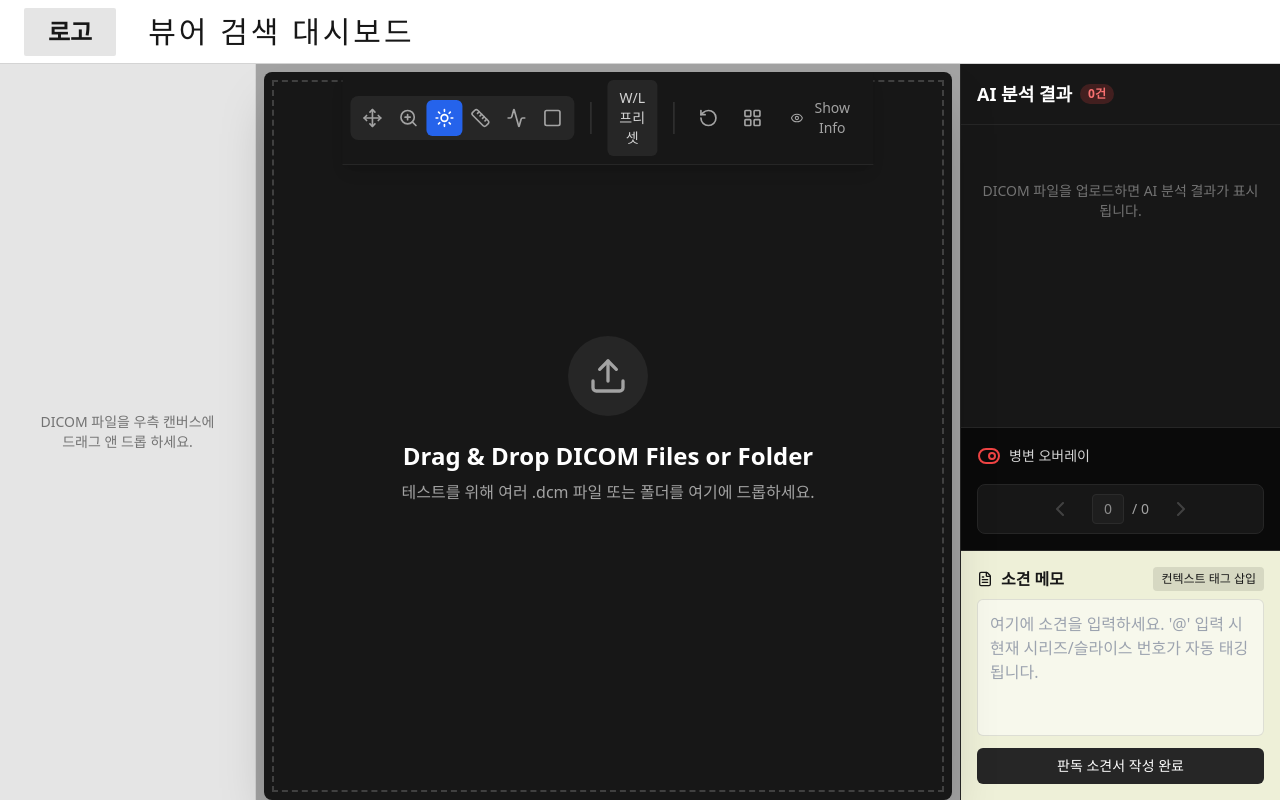
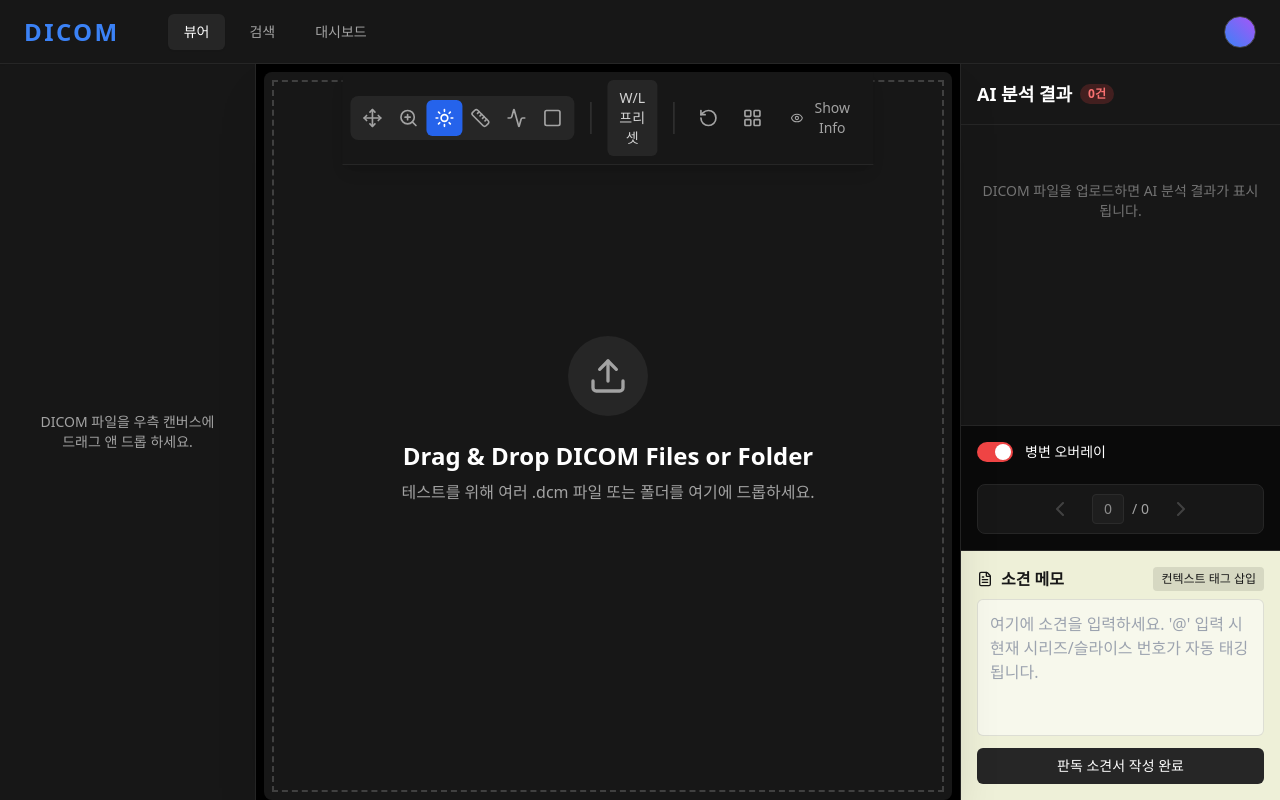
Before and after one commit to hjp7208/dicom-web-viewer, a Next.js app: page / in a window 1280 px wide. Built offline with nearby package versions, Linux system fonts and the light colour scheme.

Commit message:
사이드 바 및 헤더 tailwind 통일

```diff
--- a/src/components/AIResultSidebar.tsx
+++ b/src/components/AIResultSidebar.tsx
@@ -2,7 +2,7 @@
 
 import React, { useState } from 'react';
 import { useViewerStore } from '@/lib/useViewerStore';
-import { ChevronLeft, ChevronRight, ToggleLeft, ToggleRight, FileText } from 'lucide-react';
+import { ChevronLeft, ChevronRight, FileText } from 'lucide-react';
 
 export default function AIResultSidebar() {
   const { showAiOverlay, toggleAiOverlay, currentSliceIndex, currentSeriesName, aiResults } = useViewerStore();
@@ -107,14 +107,29 @@ export default function AIResultSidebar() {
 
       {/* Controls & Overlay Toggle */}
       <div className="p-4 border-t border-neutral-800 shrink-0 bg-neutral-950">
-        <div className="flex items-center justify-between mb-4">
-          <button
+        <div className="mb-4">
+          <div
             onClick={toggleAiOverlay}
-            className="flex items-center gap-2 text-sm text-neutral-300 hover:text-white transition-colors"
+            className="inline-flex items-center gap-3 cursor-pointer select-none"
           >
-            {showAiOverlay ? <ToggleRight className="text-red-500 w-6 h-6" /> : <ToggleLeft className="text-neutral-500 w-6 h-6" />}
-            병변 오버레이
-          </button>
+            {/* Absolute Positioned Toggle (Immune to flex/transform subpixel bugs) */}
+            <div
+              className={`relative h-5 w-9 shrink-0 rounded-full transition-colors duration-300 ease-in-out ${
+                showAiOverlay ? 'bg-red-500' : 'bg-neutral-600'
+              }`}
+            >
+              <div
+                className="absolute top-[2px] w-4 h-4 rounded-full bg-white transition-all duration-300 ease-in-out shadow-sm"
+                style={{ left: showAiOverlay ? '18px' : '2px' }}
+              />
+            </div>
+
+            <span className={`text-sm font-medium transition-colors duration-300 ${
+              showAiOverlay ? 'text-white' : 'text-neutral-400'
+            }`}>
+              병변 오버레이
+            </span>
+          </div>
         </div>
 
         <div className="flex items-center justify-center gap-4 bg-neutral-900 rounded-lg p-2 border border-neutral-800">
--- a/src/components/SeriesSidebar.tsx
+++ b/src/components/SeriesSidebar.tsx
@@ -72,17 +72,17 @@ export default function SeriesSidebar() {
 
   if (loadedSeries.length === 0) {
     return (
-      <div className="w-64 bg-neutral-200 border-r border-neutral-300 flex flex-col h-full p-4 items-center justify-center text-neutral-500 text-sm text-center">
+      <div className="w-64 bg-neutral-900 border-r border-neutral-800 flex flex-col h-full p-4 items-center justify-center text-neutral-400 text-sm text-center">
         DICOM 파일을 우측 캔버스에<br/>드래그 앤 드롭 하세요.
       </div>
     );
   }
 
   return (
-    <div className="w-64 bg-neutral-200 border-r border-neutral-300 flex flex-col h-full overflow-y-auto">
+    <div className="w-64 bg-neutral-900 border-r border-neutral-800 flex flex-col h-full overflow-y-auto">
       {Object.entries(groupedSeries).map(([date, seriesList]) => (
         <div key={date} className="mb-4">
-          <div className="text-xs text-neutral-500 font-medium px-4 py-2 bg-neutral-300/50">
+          <div className="text-xs text-neutral-400 font-medium px-4 py-2 bg-neutral-800/50">
             Date: {date}
           </div>
           <div className="p-4 space-y-4">
--- a/src/components/ViewerLayout.tsx
+++ b/src/components/ViewerLayout.tsx
@@ -1,6 +1,7 @@
 "use client";
 
 import React, { useCallback } from 'react';
+import Link from 'next/link';
 import SeriesSidebar from './SeriesSidebar';
 import AIResultSidebar from './AIResultSidebar';
 import Toolbar from './Toolbar';
@@ -14,10 +15,26 @@ export default function ViewerLayout() {
   return (
     <div className="flex flex-col h-screen bg-black overflow-hidden font-sans">
       {/* Header */}
-      <header className="h-16 bg-white border-b border-neutral-300 flex items-center px-6 shrink-0 z-10">
-        <div className="flex items-center gap-8 text-neutral-900">
-          <div className="bg-neutral-200 px-6 py-2 text-2xl font-bold rounded-sm">로고</div>
-          <div className="text-3xl tracking-widest font-light">뷰어 검색 대시보드</div>
+      <header className="h-16 bg-neutral-900 border-b border-neutral-800 flex items-center justify-between px-6 shrink-0 z-10 shadow-sm">
+        <div className="flex items-center gap-12">
+          <Link href="/" className="text-2xl font-bold tracking-widest text-blue-500 hover:opacity-80 transition-opacity">DICOM</Link>
+
+          <nav className="flex items-center gap-2">
+            <Link href="/" className="px-4 py-2 rounded-md bg-neutral-800 text-white font-medium text-sm transition-all shadow-sm">
+              뷰어
+            </Link>
+            <Link href="/search" className="px-4 py-2 rounded-md text-neutral-400 hover:text-white hover:bg-neutral-800/50 font-medium text-sm transition-all">
+              검색
+            </Link>
+            <Link href="/dashboard" className="px-4 py-2 rounded-md text-neutral-400 hover:text-white hover:bg-neutral-800/50 font-medium text-sm transition-all">
+              대시보드
+            </Link>
+          </nav>
+        </div>
+
+        {/* Profile Placeholder */}
+        <div className="flex items-center">
+          <div className="w-8 h-8 rounded-full bg-gradient-to-tr from-blue-500 to-purple-500 shadow-sm border border-neutral-700 cursor-pointer hover:opacity-80 transition-opacity"></div>
         </div>
       </header>
 
@@ -27,7 +44,7 @@ export default function ViewerLayout() {
         <SeriesSidebar />
 
         {/* Center: Toolbar & Viewport */}
-        <div className="flex-1 flex flex-col min-w-0 bg-neutral-400 relative">
+        <div className="flex-1 flex flex-col min-w-0 bg-black relative">
           <div className="absolute top-0 left-1/2 -translate-x-1/2 z-30 mt-2 shadow-lg rounded-lg">
              <Toolbar />
           </div>
```
